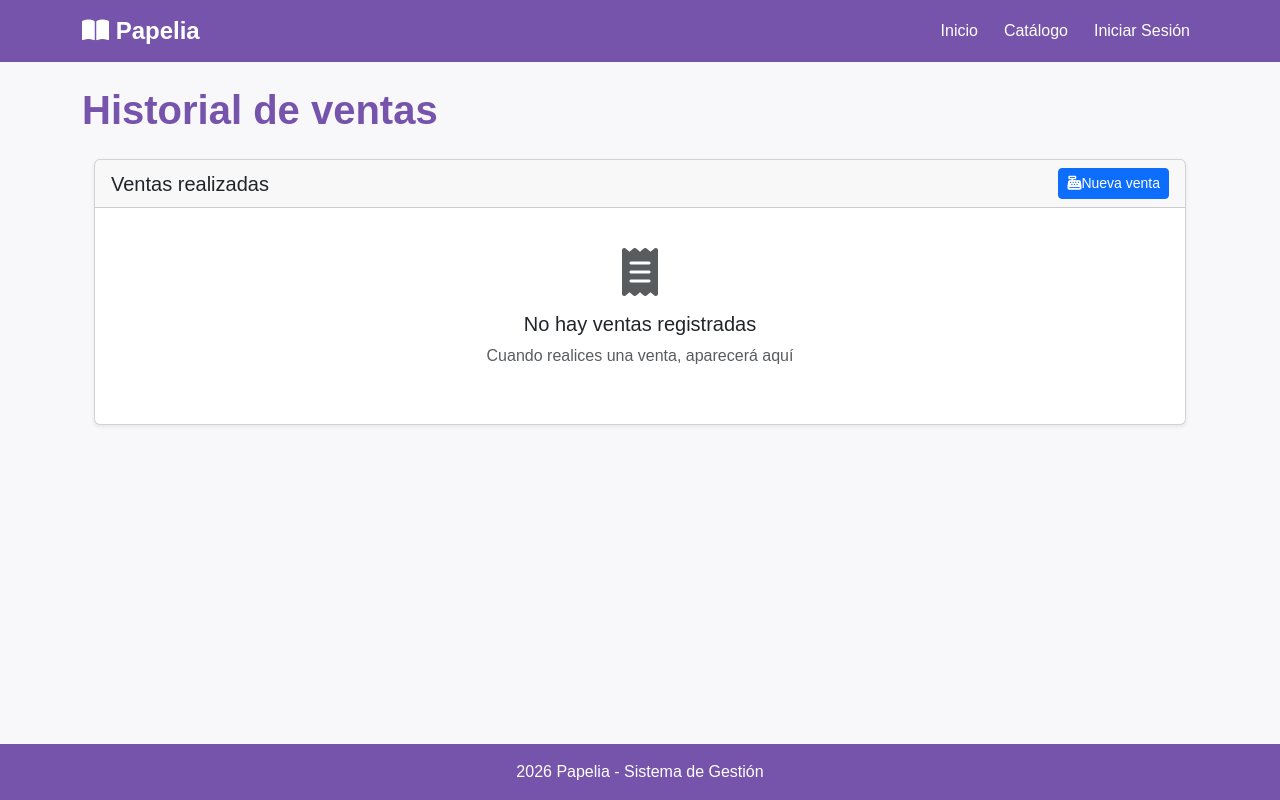
After one commit to jp-766/Papeleria, a Flask app: template templates/historial_ventas.html in a window 1280 px wide. The commit adds this page. Run offline with Flask 3, Linux system fonts and the light colour scheme; the template is opened without the code that fills it, so the values that code supplies are empty; some libraries are stand-ins or nearby versions.

Commit message:
Detalle ventas

```diff
--- a/server.py
+++ b/server.py
@@ -205,6 +205,180 @@ def ventas():
         return redirect(url_for('inicio'))
 
 
+# Registrar una venta
+@app.route('/registrar_venta', methods=['POST'])
+def registrar_venta():
+    if not requiere_rol(1, 2):
+        return redirect(url_for('inicio'))
+
+    cursor = None
+
+    try:
+        datos = json.loads(request.form.get('productos', ''))
+
+        if not isinstance(datos, list) or not datos:
+            flash('El carrito está vacío', 'warning')
+            return redirect(url_for('ventas'))
+
+        ids = set()
+
+        for item in datos:
+            if not isinstance(item, dict):
+                flash('Los datos de la venta no son válidos', 'danger')
+                return redirect(url_for('ventas'))
+
+            id_producto = item.get('id_producto')
+            cantidad = item.get('cantidad')
+
+            if (type(id_producto) is not int or id_producto <= 0
+                or type(cantidad) is not int or cantidad <= 0):
+                flash('Los datos de la venta no son válidos', 'danger')
+                return redirect(url_for('ventas'))
+
+            if id_producto in ids:
+                flash('Hay productos duplicados en la venta', 'danger')
+                return redirect(url_for('ventas'))
+
+            ids.add(id_producto)
+
+        cursor = mysql.connection.cursor()
+        cursor.execute("START TRANSACTION")
+
+        productos_venta = []
+        total = Decimal('0.00')
+
+        for item in datos:
+            cursor.execute("""SELECT id_producto, nombre, precio, stock FROM productos
+                WHERE id_producto = %s FOR UPDATE""", (item['id_producto'],))
+
+            producto = cursor.fetchone()
+
+            if not producto:
+                mysql.connection.rollback()
+                flash('Uno de los productos no existe', 'danger')
+                return redirect(url_for('ventas'))
+
+            cantidad = item['cantidad']
+
+            if producto['stock'] < cantidad:
+                mysql.connection.rollback()
+                flash(f"Stock insuficiente para {producto['nombre']}",'warning')
+                return redirect(url_for('ventas'))
+
+            precio = Decimal(str(producto['precio']))
+            total += precio * cantidad
+
+            productos_venta.append({
+                'id_producto': producto['id_producto'],
+                'cantidad': cantidad,
+                'precio': precio})
+
+        cursor.execute("""INSERT INTO ventas (id_empleado, id_cliente, total)
+            VALUES (%s, NULL, %s)""", (session['id_usuario'], total))
+
+        id_venta = cursor.lastrowid
+
+        for producto in productos_venta:
+            cursor.execute("""INSERT INTO detalle_venta (id_venta, id_producto, cantidad, precio_unitario)
+                VALUES (%s, %s, %s, %s)""",(
+                id_venta,
+                producto['id_producto'],
+                producto['cantidad'],
+                producto['precio']
+            ))
+
+            cursor.execute("""UPDATE productos SET stock = stock - %s WHERE id_producto = %s
+                AND stock >= %s""", (
+                producto['cantidad'],
+                producto['id_producto'],
+                producto['cantidad']))
+
+            if cursor.rowcount != 1:
+                raise Exception('No fue posible actualizar el inventario')
+
+        mysql.connection.commit()
+
+        flash('Venta registrada correctamente', 'success')
+        return redirect(url_for('ventas'))
+
+    except (ValueError, TypeError, KeyError):
+        mysql.connection.rollback()
+        flash('Los datos de la venta no son válidos', 'danger')
+        return redirect(url_for('ventas'))
+
+    except Exception as error:
+        mysql.connection.rollback()
+        print('Error al registrar la venta:', error)
+        flash('No fue posible registrar la venta', 'danger')
+        return redirect(url_for('ventas'))
+
+    finally:
+        if cursor:
+            cursor.close()
+
+
+# Historial de las ventas
+@app.route('/historial_ventas')
+def historial_ventas():
+    if not requiere_rol(1, 2):
+        return redirect(url_for('inicio'))
+
+    try:
+        cursor = mysql.connection.cursor()
+        cursor.execute("""SELECT v.id_venta, v.fecha, v.total, u.nombre AS empleado FROM ventas v
+            INNER JOIN usuarios u ON v.id_empleado = u.id_usuario ORDER BY v.fecha DESC""")
+
+        ventas = cursor.fetchall()
+        cursor.close()
+
+        return render_template(
+            'historial_ventas.html',
+            ventas=ventas)
+
+    except Exception as error:
+        print('Error al consultar el historial:', error)
+        flash('No fue posible cargar el historial de ventas', 'danger')
+        return redirect(url_for('ventas'))
+
+
+# Detalle de una venta
+@app.route('/detalle_venta/<int:id_venta>')
+def detalle_venta(id_venta):
+    if not requiere_rol(1, 2):
+        return redirect(url_for('inicio'))
+
+    try:
+        cursor = mysql.connection.cursor()
+        cursor.execute("""SELECT v.id_venta, v.fecha, v.total, u.nombre AS empleado
+            FROM ventas v INNER JOIN usuarios u ON v.id_empleado = u.id_usuario
+            WHERE v.id_venta = %s""", (id_venta,))
+
+        venta = cursor.fetchone()
+
+        if not venta:
+            cursor.close()
+            flash('La venta no existe', 'warning')
+            return redirect(url_for('historial_ventas'))
+
+        cursor.execute("""SELECT p.nombre, dv.cantidad, dv.precio_unitario, (dv.cantidad * dv.precio_unitario) AS subtotal
+            FROM detalle_venta dv INNER JOIN productos p ON dv.id_producto = p.id_producto
+            WHERE dv.id_venta = %s""", (id_venta,))
+
+        detalles = cursor.fetchall()
+        cursor.close()
+
+        return render_template(
+            'detalle_venta.html',
+            venta=venta,
+            detalles=detalles
+        )
+
+    except Exception as error:
+        print('Error al consultar el detalle de la venta:', error)
+        flash('No fue posible consultar el detalle', 'danger')
+        return redirect(url_for('historial_ventas'))
+
+
 # Inventario: registrar productos
 @app.route('/inventario', methods=['GET', 'POST'])
 def inventario():
--- /dev/null
+++ b/templates/historial_ventas.html
@@ -0,0 +1,80 @@
+{% extends "plantilla.html" %}
+
+{% block titulo %}Historial de ventas - Papelia{% endblock %}
+
+{% block cabecera %}Historial de ventas{% endblock %}
+
+{% block contenido %}
+
+<div class="container mt-4">
+
+    <div class="card shadow-sm">
+        <div class="card-header d-flex justify-content-between align-items-center">
+            <h5 class="mb-0">Ventas realizadas</h5>
+
+            <a href="{{ url_for('ventas') }}" class="btn btn-primary btn-sm">
+                <i class="fas fa-cash-register"></i>Nueva venta</a>
+        </div>
+
+        <div class="card-body">
+
+            {% if ventas %}
+
+            <div class="table-responsive">
+                <table class="table table-hover align-middle">
+
+                    <thead>
+                        <tr>
+                            <th>Número de venta</th>
+                            <th>Fecha</th>
+                            <th>Empleado</th>
+                            <th>Total</th>
+                            <th>Acciones</th>
+                        </tr>
+                    </thead>
+
+                    <tbody>
+                        {% for venta in ventas %}
+                        <tr>
+                            <td>#{{ venta.id_venta }}</td>
+
+                            <td>
+                                {{ venta.fecha }}
+                            </td>
+
+                            <td>
+                                {{ venta.empleado }}
+                            </td>
+
+                            <td>
+                                ${{ "%.2f"|format(venta.total) }}
+                            </td>
+
+                            <td>
+                                <a href="{{ url_for('detalle_venta', id_venta=venta.id_venta) }}"
+                                class="btn btn-sm btn-primary">
+                                <i class="fas fa-eye"></i>
+                                </a>
+                            </td>
+                        </tr>
+                        {% endfor %}
+                    </tbody>
+                </table>
+            </div>
+
+            {% else %}
+
+            <div class="text-center py-4">
+                <i class="fas fa-receipt fa-3x mb-3 text-muted"></i>
+                <h5>No hay ventas registradas</h5>
+                <p class="text-muted">Cuando realices una venta, aparecerá aquí</p>
+            </div>
+
+            {% endif %}
+
+        </div>
+    </div>
+
+</div>
+
+{% endblock %}
```
Also changed, not shown: templates/detalle_venta.html (added, +90 -0 lines), templates/ventas.html (+162 -1 lines).
